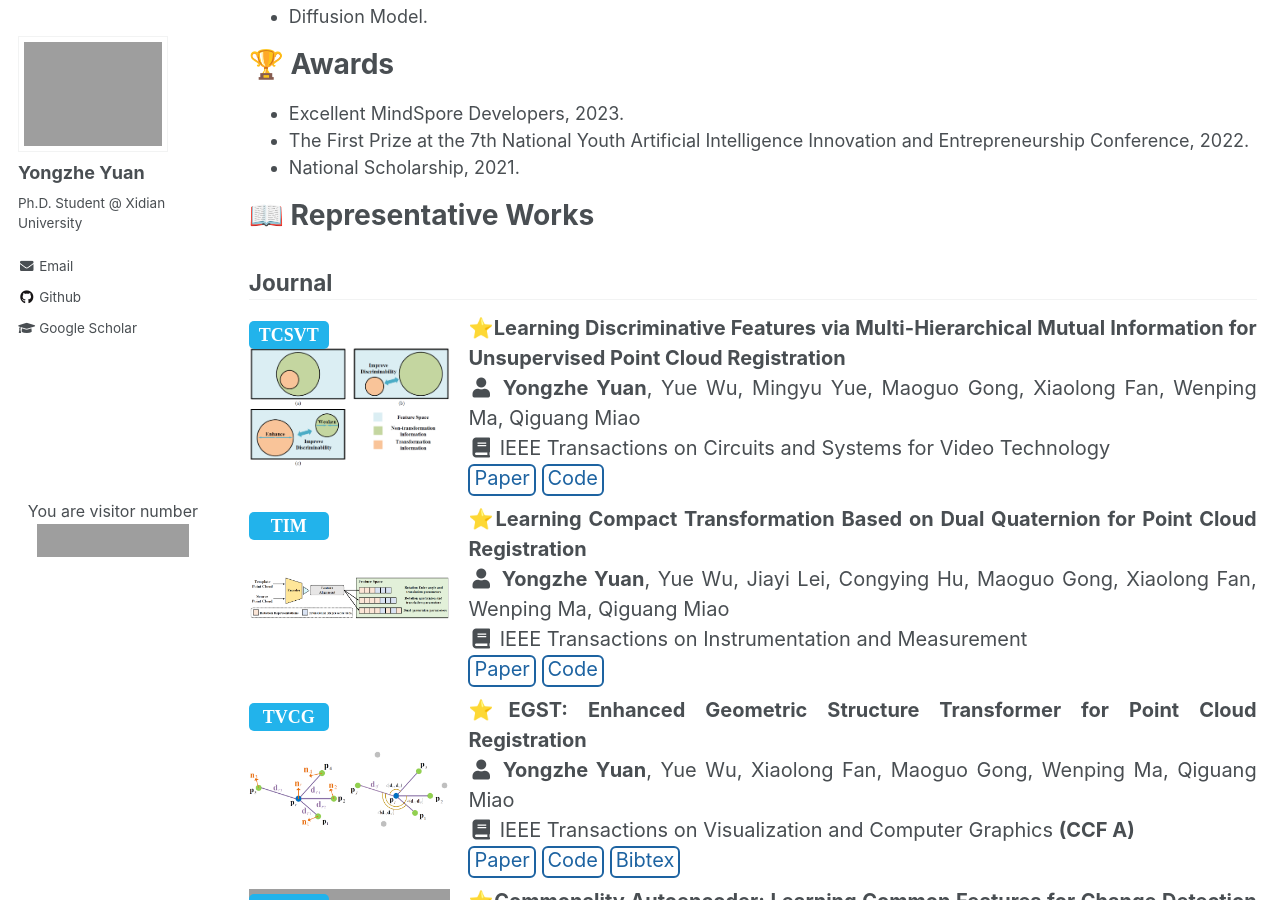
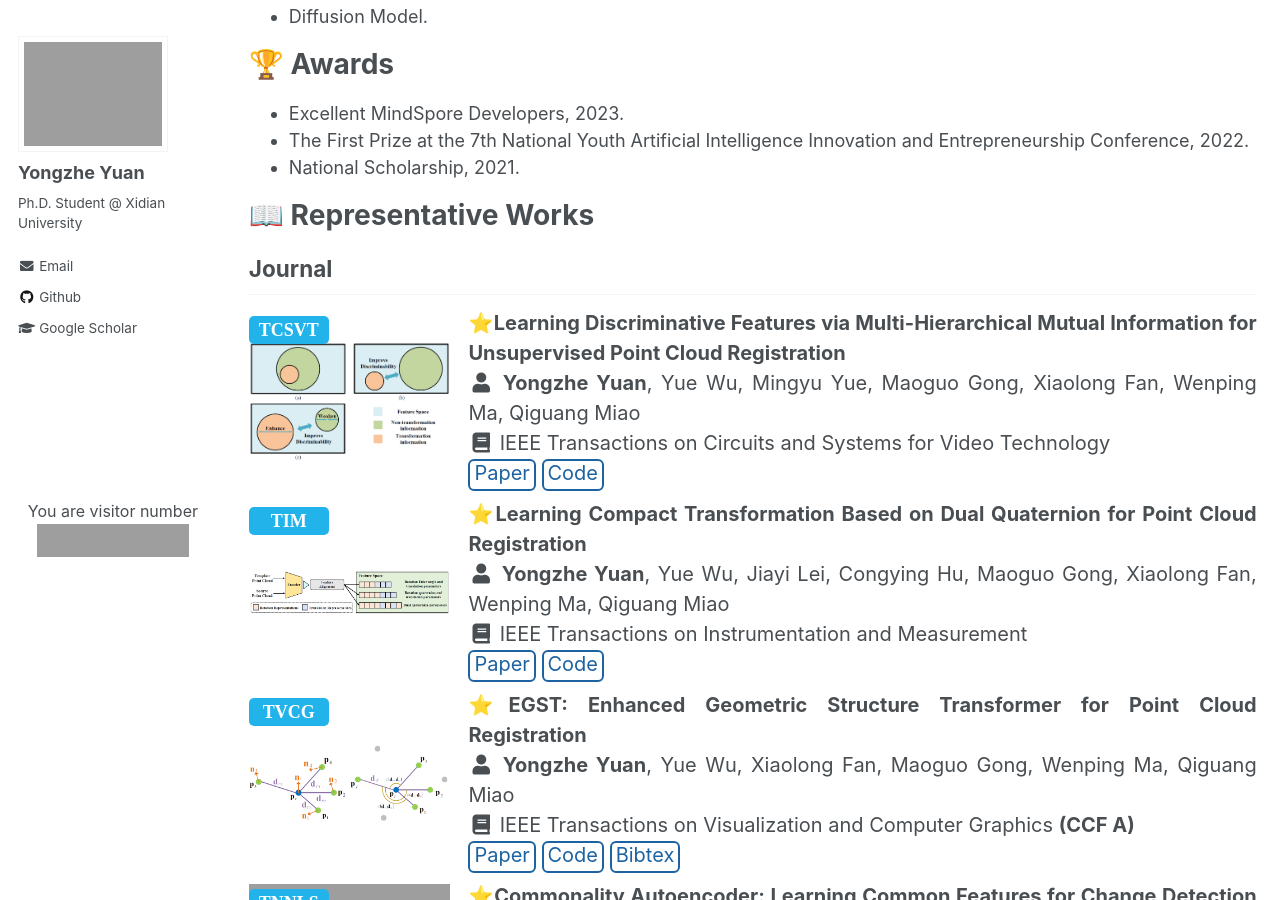
Before and after one commit to YYZMARS/YYZMARS.github.io, a Jekyll site: the page built from _pages/home.md, in a window 1280 px wide and 900 px high, scrolled down 448 px. Built offline with Jekyll 4.4.1, drawn with Linux system fonts in a browser that asks for light colours; a script that is not in the unit is left out; grey boxes are pictures that could not be loaded.

Commit message:
Update home.md

```diff
--- a/_pages/home.md
+++ b/_pages/home.md
@@ -26,7 +26,7 @@ I am currently pursuing the Ph.D degree advised by [A/Prof. Yue Wu](https://web.
 
 
 <h1>📖 Representative Works</h1>
-<h2 style="line-height: 10px">Journal</h2>
+<h2 style="margin: 1em 0 0.5em">Journal</h2>
 {% for post in site.publications_j reversed %} {% include archive-single-pub2.html %} {% endfor %}
-<h2 style="line-height: 10px">Conference</h2>
+<h2 style="margin: 1em 0 0.5em">Conference</h2>
 {% for post in site.publications_c reversed %} {% include archive-single-pub2.html %} {% endfor %}
```
